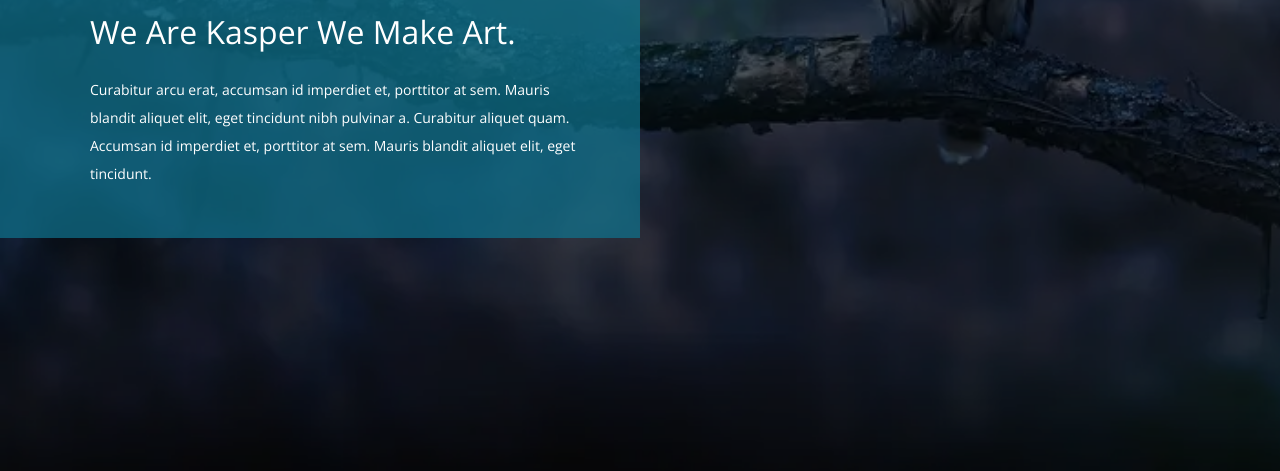
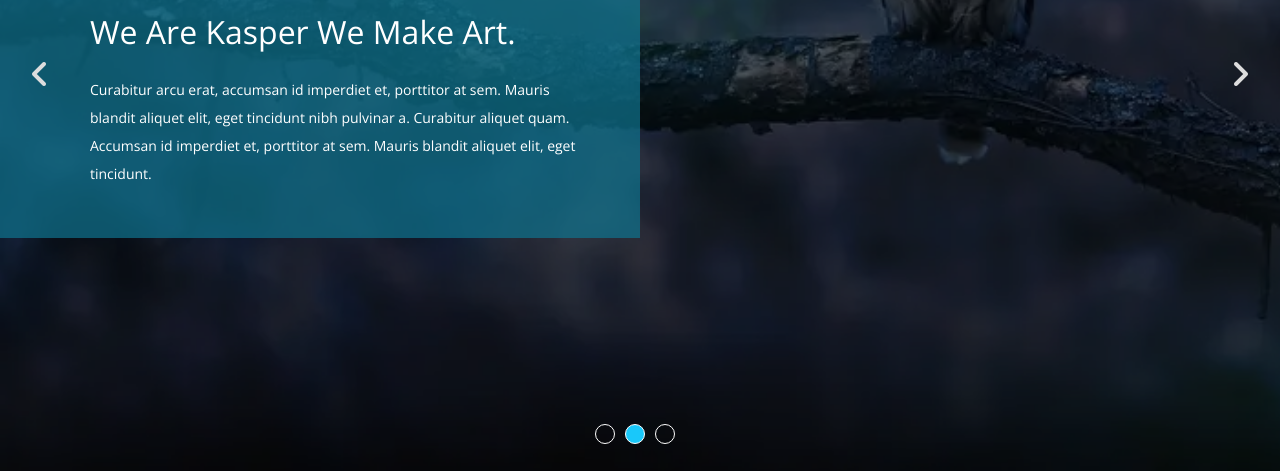
Before and after one commit to mohamed-wageh/The-Learning-From-Zero, a plain HTML site: page index.html in a window 1280 px wide. Shown: the part 326-797 px from the top of the page. Drawn offline with nearby package versions, Linux system fonts and the light colour scheme.

Commit message:
landing part2

```diff
--- a/css/main.css
+++ b/css/main.css
@@ -201,9 +201,16 @@ header nav .form i {
   display: flex;
   justify-content: flex-end;
 }
-
 .landing .text .content {
   max-width: 500px;
+}
+@media (max-width:767px) {
+  .landing .text{
+    width: 100%;
+  }
+  .landing .text .content{
+    max-width: 100%;
+  }
 }
 
 .landing .text .content h2 {
@@ -217,5 +224,38 @@ header nav .form i {
   font-size: 14px;
   line-height: 2;
 }
-
+.landing .change-background{
+  position: absolute;
+  top:50%;
+  transform: translatey(-50%);
+  color:#ddd;
+}
+@media (max-width:767px){
+  .landing .change-background{
+    display: none;
+  }
+}
+.landing .fa-angle-left{
+  left: 30px;
+}
+.landing .fa-angle-right{
+  right: 30px;
+}
+.landing .bullets{
+  position: absolute;
+  left: 50%;
+  transform: translateX(-50%);
+  bottom: 30px;
+  display: flex;
+}
+.landing .bullets li{
+  width: 20px;
+  height: 20px;
+  border: 1px solid white;
+  border-radius: 50%;
+  margin-right: 10px;
+}
+.landing .bullets .active{
+background-color: var(--main-color);
+}
 /* end landing */
--- a/index.html
+++ b/index.html
@@ -53,6 +53,13 @@
           elit, eget tincidunt.</p>
       </div>
     </div>
+    <i class="fas fa-angle-left change-background fa-2x"></i>
+    <i class="fas fa-angle-right change-background fa-2x"></i>
+    <ul class="bullets">
+      <li></li>
+      <li class="active"></li>
+      <li></li>
+    </ul>
   </div>
   <!-- end landing -->
 </body>
```
